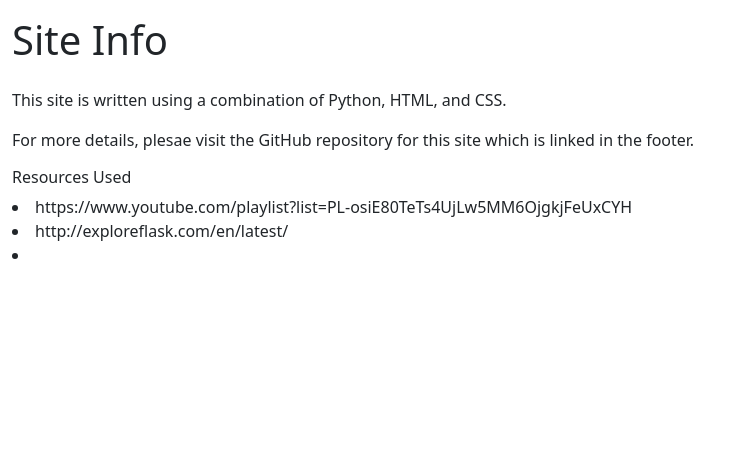
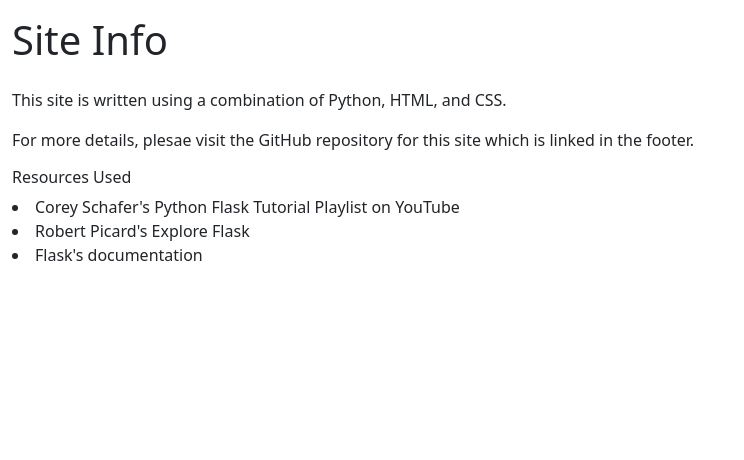
Before and after one commit to DrunkenPangolin/net_worth_tracker, a Flask app: page /site_info in a window 1280 px wide. Shown: the part 56-516 px from the top of the page, without its empty margins (0-744 px from the left). Run offline with Flask 2, Linux system fonts and the light colour scheme.

Commit message:
updated site info resources and documentation

```diff
--- a/webapp/templates/pages/site_info.html
+++ b/webapp/templates/pages/site_info.html
@@ -7,14 +7,14 @@
 <p>For more details, plesae visit the GitHub repository for this site which is linked in the footer.</p>
 
 <h6>Resources Used</h6>
-<li>
-    https://www.youtube.com/playlist?list=PL-osiE80TeTs4UjLw5MM6OjgkjFeUxCYH
-</li>
-<li>
-    http://exploreflask.com/en/latest/
-</li>
-<li>
-
-</li>
+<li><a href="https://www.youtube.com/playlist?list=PL-osiE80TeTs4UjLw5MM6OjgkjFeUxCYH">
+    Corey Schafer's Python Flask Tutorial Playlist on YouTube
+</a></li>
+<li><a href="http://exploreflask.com/en/latest/">
+    Robert Picard's Explore Flask
+</a></li>
+<li><a href="https://flask.palletsprojects.com/en/2.1.x/">
+    Flask's documentation
+</a></li>
 
 {% endblock content %}
```
Also changed, not shown: documentation.md (+4 -4 lines).
